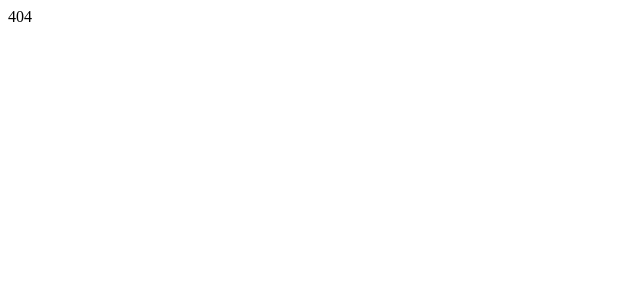
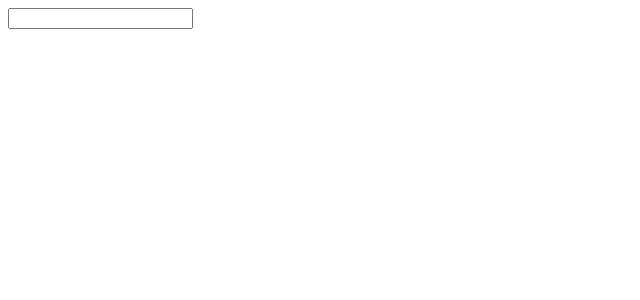
Before and after one commit to toswm128/logIn-test, a React (Create React App) app in the folder login/: page /Login in a window 1280 px wide. Shown: the top 300 px of the page, without its empty margins (0-640 px from the left). Built offline with nearby package versions, Linux system fonts and the light colour scheme.

Commit message:
[ADD] useInput

```diff
--- a/login/package.json
+++ b/login/package.json
@@ -6,6 +6,7 @@
     "@testing-library/jest-dom": "^5.11.4",
     "@testing-library/react": "^11.1.0",
     "@testing-library/user-event": "^12.1.10",
+    "axios": "^0.21.1",
     "react": "^17.0.1",
     "react-dom": "^17.0.1",
     "react-router-dom": "^5.2.0",
--- a/login/src/Screen/App.js
+++ b/login/src/Screen/App.js
@@ -1,5 +1,6 @@
 import React from "react";
 import Home from "../pages/Home"
+import LogIn from "../pages/LogIn"
 import Error from "../pages/Error"
 import {
   BrowserRouter as Router,
@@ -14,6 +15,9 @@ function App() {
       <Route exact path="/">
         <Home />
       </Route>
+      <Route path="/Login">
+        <LogIn />
+      </Route>
       <Route component={Error}>
         <Error />
       </Route>
--- a/login/src/index.js
+++ b/login/src/index.js
@@ -1,7 +1,6 @@
 import React from 'react';
 import ReactDOM from 'react-dom';
 import App from './Screen/App';
-
 
 ReactDOM.render(
   <React.StrictMode>
--- a/login/src/pages/Error.js
+++ b/login/src/pages/Error.js
@@ -2,6 +2,6 @@ import React from "react"
 
 export default function Error(){
     return(
-        <div>404</div>
+        <div>404 NotFound</div>
     )
 }
--- a/login/src/pages/Home.js
+++ b/login/src/pages/Home.js
@@ -1,13 +1,19 @@
 import React,{useState} from "react"
+import {Link} from "react-router-dom"
 
 function Home(){
     const [count, setcount] = useState(0);
 
     return(
+        <>
         <div>
             <p>{count}</p>
             <button onClick={()=>{setcount(count + 1)}}>+</button>
         </div>
+        <div>
+            <Link to="/login">logIn</Link>
+        </div>
+        </>
     )
 }
 
--- /dev/null
+++ b/login/src/pages/LogIn.js
@@ -0,0 +1,23 @@
+import React,{useState} from  "react"
+
+const useInput = () =>{
+    const [value, setValue] = useState("")
+    const onChange = event =>{
+        const {
+            target:{value}
+        } = event;
+        setValue(value)
+        console.log(value)
+    }
+    return {value,onChange}
+
+}
+
+
+export default function Login(){
+    const id = useInput()
+
+    return(
+        <input type="text" {...id} />
+    )
+}
```
Also changed, not shown: 1 other file (tests, documents, lock files or other folders).
